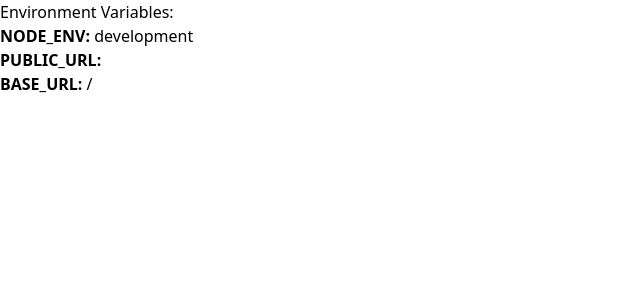
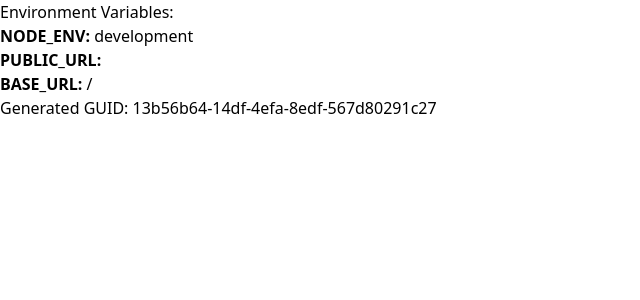
Before and after one commit to b-runz/wikfinity, a Next.js app: page / in a window 1280 px wide. Shown: the top 300 px of the page, without its empty margins (0-640 px from the left). Built offline with nearby package versions, Linux system fonts and the light colour scheme.

Commit message:
Testing if dynamic

```diff
--- a/src/app/page.tsx
+++ b/src/app/page.tsx
@@ -1,5 +1,8 @@
+import { v4 as uuidv4 } from 'uuid';
+
 export const dynamic = 'force-dynamic'
 export default function Home() {
+  const guid = uuidv4();
   const env =  process.env;
   return (
   <div>
@@ -11,6 +14,7 @@ export default function Home() {
         </li>
       ))}
     </ul>
+    <p>Generated GUID: {guid}</p>
   </div>
   );
 }
```
